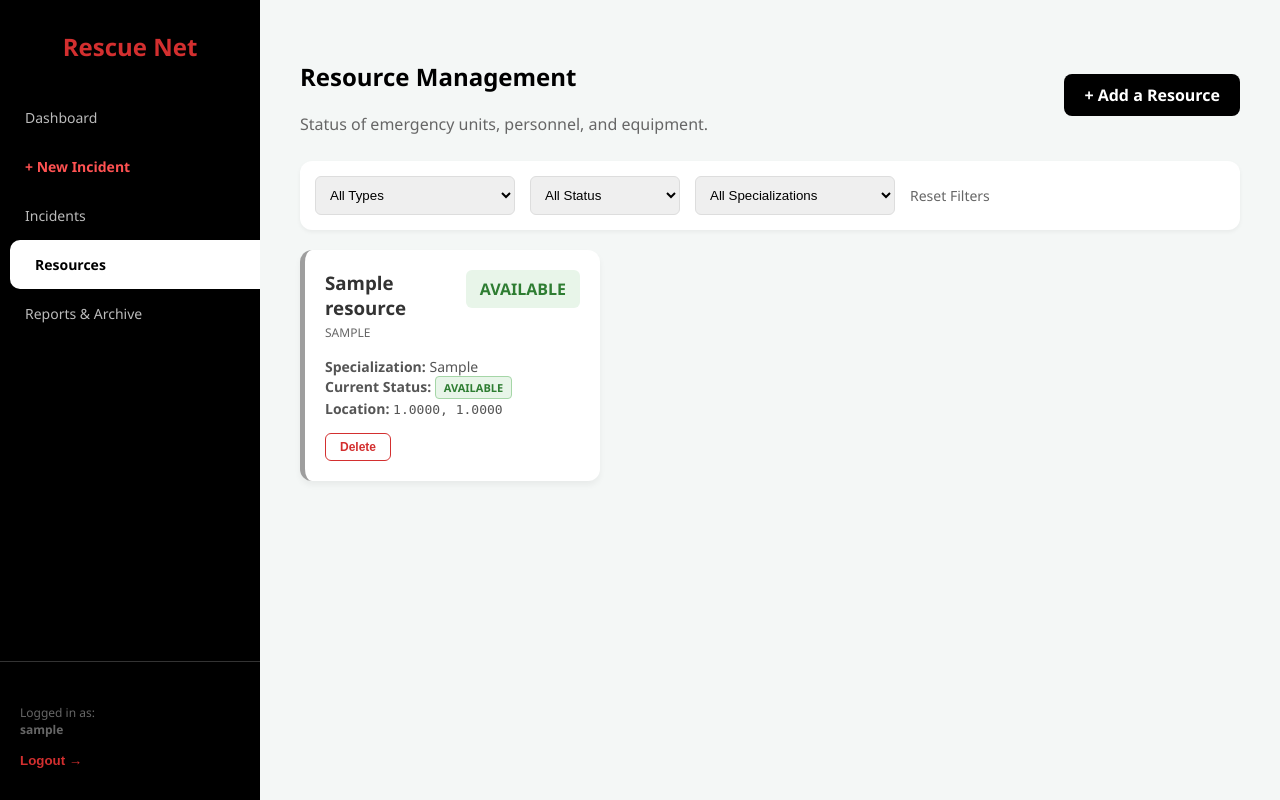
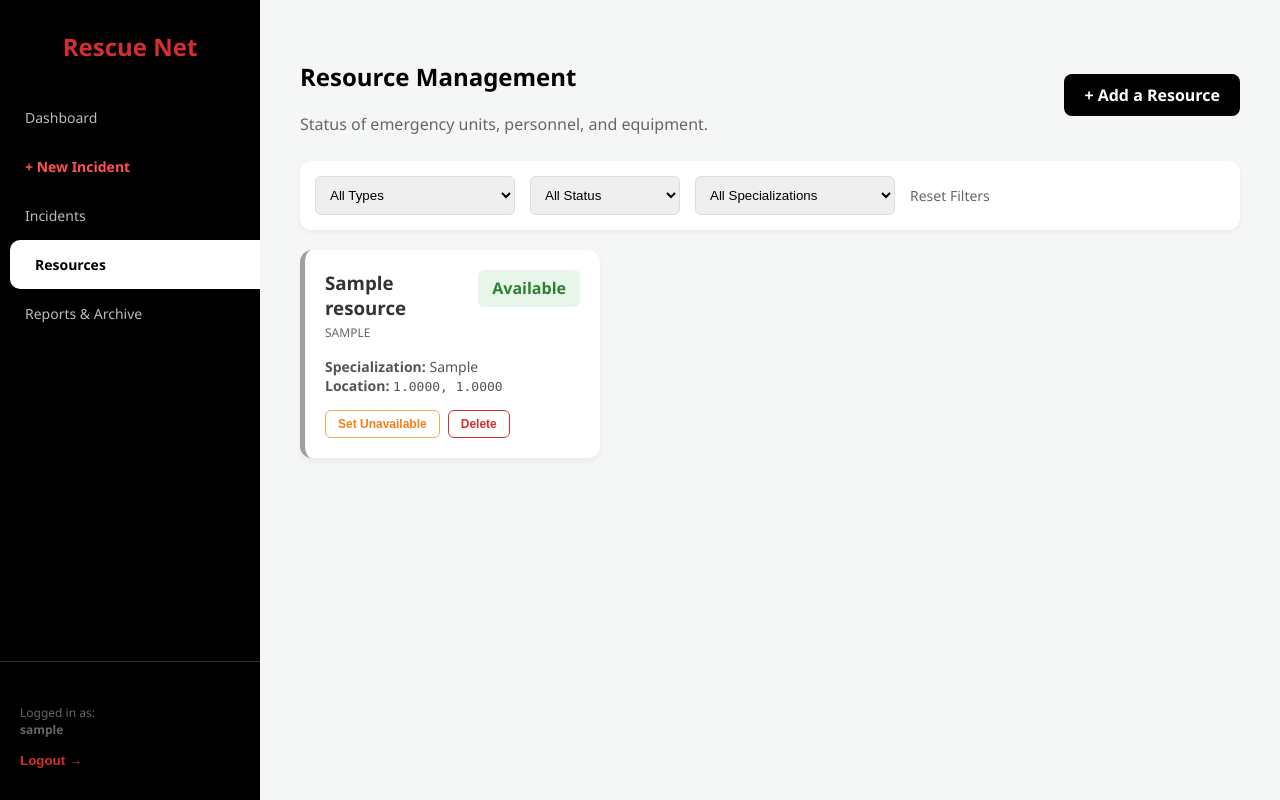
Before and after one commit to Hikaritora/RescueNET, a Django app: page /resources/ in a window 1280 px wide. Run offline with Django 5.2, Linux system fonts and the light colour scheme; a user stored in the database is signed in; tables that the repository leaves empty hold one stand-in row (values such as "Sample post").

Commit message:
Fixed resource sorting, status display, added set unavailable/avialable button in admin view

```diff
--- a/core/urls.py
+++ b/core/urls.py
@@ -28,7 +28,7 @@ from management.views import archive
 from management.views import export_report
 from management.views import add_resource
 from management.views import unassign_resource
-from management.views import delete_resource
+from management.views import delete_resource, mark_unavailable, mark_available
 
 urlpatterns = [
     path('admin/', admin.site.urls),
@@ -45,5 +45,7 @@ urlpatterns = [
     path('archive/export/', export_report, name='export_csv'),
     path('resource/add/', add_resource, name='add_resource'),
     path('resource/delete/<int:zasob_id>/', delete_resource, name='delete_resource'),
+    path('resource/unavailable/<int:zasob_id>/', mark_unavailable, name='mark_unavailable'),
+    path('resource/available/<int:zasob_id>/', mark_available, name='mark_available'),
     path('incidents/<int:pk>/unassign-resource/<int:zasob_id>/', unassign_resource, name='unassign_resource'),
 ]
--- a/management/static/management/css/common_badges.css
+++ b/management/static/management/css/common_badges.css
@@ -72,8 +72,12 @@
     border-radius: 6px;
     font-size: 16px;
     font-weight: bold;
-    text-transform: uppercase;
     display: inline-block;
+    width: fit-content;
+    max-width: 100%;
+    text-align: center;
+    line-height: 1.3;
+    white-space: normal;
 }
 
 .resource-availability.available {
@@ -81,7 +85,17 @@
     color: #2e7d32;
 }
 
-.resource-availability.busy {
+.resource-availability.assigned {
+    background: #fff8e1 !important;
+    color: #f57f17 !important;
+    border: 1px solid #ffe082;
+}
+
+a.resource-availability.assigned:hover {
+    filter: brightness(0.97);
+}
+
+.resource-availability.unavailable {
     background: #ffebee;
     color: #c62828;
 }
--- a/management/templates/management/resources.html
+++ b/management/templates/management/resources.html
@@ -49,35 +49,60 @@
                 <h3 style="margin: 0; color: #333;">{{ resource.name }}</h3>
                 <span style="font-size: 12px; color: #666; text-transform: uppercase;">{{ resource.type }}</span>
             </div>
-             <span class="resource-availability {% if resource.status == 'available' %}available{% else %}busy{% endif %}">
-                  {% if resource.status == 'available' %}AVAILABLE{% else %}BUSY{% endif %}
+             {% if resource.status == 'assigned' and resource.assigned_to %}
+             <a href="{% url 'incident_detail' resource.assigned_to.id %}" class="resource-availability assigned" style="text-decoration: none; color: inherit;">
+                 Assigned to<br>INC-{{ resource.assigned_to.id|stringformat:"04d" }}
+             </a>
+             {% else %}
+             <span class="resource-availability {% if resource.status == 'available' %}available{% elif resource.status == 'assigned' %}assigned{% else %}unavailable{% endif %}">
+                  {% if resource.status == 'available' %}
+                      Available
+                  {% elif resource.status == 'assigned' %}
+                      Assigned
+                  {% else %}
+                      Unavailable
+                  {% endif %}
               </span>
+             {% endif %}
           </div>
 
           <div style="margin-top: 15px; font-size: 14px; color: #555;">
               <strong>Specialization:</strong> {{ resource.specialization|default:"General" }}<br>
-              <strong>Current Status:</strong>
-              {% if resource.status == 'available' %}
-                  <span class="status-chip status-closed">AVAILABLE</span>
-              {% elif resource.status == 'assigned' %}
-                  <span class="status-chip status-in-progress">ASSIGNED{% if resource.assigned_to %} to INC-{{ resource.assigned_to.id }}{% endif %}</span>
-              {% elif resource.status == 'unavailable' %}
-                  <span class="status-chip status-reported">UNAVAILABLE</span>
-              {% else %}
-                  <span class="status-chip status-reported">{{ resource.status|upper }}</span>
-              {% endif %}<br>
               <strong>Location:</strong>
               <span style="font-family: monospace; font-size: 13px;">{{ resource.latitude|floatformat:4 }}, {{ resource.longitude|floatformat:4 }}</span>
           </div>
 
           {% if request.user.role == 'admin' or request.user.is_superuser %}
               {% if resource.status == 'available' %}
-          <form method="POST" action="{% url 'delete_resource' resource.id %}" style="margin-top: 15px;" onsubmit="return confirm('Delete {{ resource.name }}? This cannot be undone.');">
+              <div style="margin-top: 15px; display:flex; gap:8px;">
+                  <form method="POST" action="{% url 'mark_unavailable' resource.id %}" onsubmit="return confirm('Mark {{ resource.name }} as Unavailable?');">
                       {% csrf_token %}
-              <button type="submit" style="background: none; border: 1px solid #d32f2f; color: #d32f2f; padding: 6px 14px; border-radius: 6px; cursor: pointer; font-size: 12px; font-weight: bold;">
+                      <button type="submit" style="background: none; border: 1px solid #f0ad4e; color: #f57f17; padding: 6px 12px; border-radius: 6px; cursor: pointer; font-size: 12px; font-weight: bold;">
+                          Set Unavailable
+                      </button>
+                  </form>
+                  <form method="POST" action="{% url 'delete_resource' resource.id %}" onsubmit="return confirm('Delete {{ resource.name }}? This cannot be undone.');">
+                      {% csrf_token %}
+                      <button type="submit" style="background: none; border: 1px solid #d32f2f; color: #d32f2f; padding: 6px 12px; border-radius: 6px; cursor: pointer; font-size: 12px; font-weight: bold;">
                           Delete
                       </button>
                   </form>
+              </div>
+              {% elif resource.status == 'unavailable' %}
+              <div style="margin-top: 15px; display:flex; gap:8px;">
+                  <form method="POST" action="{% url 'mark_available' resource.id %}" onsubmit="return confirm('Set {{ resource.name }} as Available?');">
+                      {% csrf_token %}
+                      <button type="submit" style="background: none; border: 1px solid #2e7d32; color: #2e7d32; padding: 6px 12px; border-radius: 6px; cursor: pointer; font-size: 12px; font-weight: bold;">
+                          Set Available
+                      </button>
+                  </form>
+                  <form method="POST" action="{% url 'delete_resource' resource.id %}" onsubmit="return confirm('Delete {{ resource.name }}? This cannot be undone.');">
+                      {% csrf_token %}
+                      <button type="submit" style="background: none; border: 1px solid #d32f2f; color: #d32f2f; padding: 6px 12px; border-radius: 6px; cursor: pointer; font-size: 12px; font-weight: bold;">
+                          Delete
+                      </button>
+                  </form>
+              </div>
               {% endif %}
           {% endif %}
      </div>
--- a/management/views.py
+++ b/management/views.py
@@ -112,7 +112,7 @@ def list_resources(request):
     filter_status = request.GET.get('status')
     filter_specialization = request.GET.get('specialization')
 
-    resources = Resource.objects.all().order_by('type', 'name')
+    resources = Resource.objects.all().order_by('type', 'id')
 
     if filter_type:
         resources = resources.filter(type=filter_type)
@@ -282,6 +282,50 @@ def delete_resource(request, zasob_id):
 
 
 @login_required
+def mark_unavailable(request, zasob_id):
+    """Mark a resource as unavailable (admin only). Only allowed when resource is currently available.
+
+    This is idempotent and safe: if the resource is not available we simply redirect back.
+    """
+    if request.user.role != 'admin' and not request.user.is_superuser:
+        return redirect('resource_list')
+
+    resource = get_object_or_404(Resource, id=zasob_id)
+
+    if request.method == 'POST':
+        # Only allow toggling when resource is currently available
+        if resource.status == 'available':
+            resource.status = 'unavailable'
+            # ensure it's not assigned
+            resource.assigned_to = None
+            resource.save()
+
+    return redirect('resource_list')
+
+
+@login_required
+def mark_available(request, zasob_id):
+    """Mark a resource as available (admin only). Only allowed when resource is currently unavailable.
+
+    This reverses the unavailable state and is idempotent: if resource isn't unavailable we simply redirect back.
+    """
+    if request.user.role != 'admin' and not request.user.is_superuser:
+        return redirect('resource_list')
+
+    resource = get_object_or_404(Resource, id=zasob_id)
+
+    if request.method == 'POST':
+        # Only allow toggling when resource is currently unavailable
+        if resource.status == 'unavailable':
+            resource.status = 'available'
+            # cleared assigned_to should already be None, but ensure consistency
+            resource.assigned_to = None
+            resource.save()
+
+    return redirect('resource_list')
+
+
+@login_required
 def add_resource(request):
 
     if request.user.role != 'admin' and not request.user.is_superuser:
```
Also changed, not shown: README.md. Lines whose indentation alone changed are shown as unchanged.
